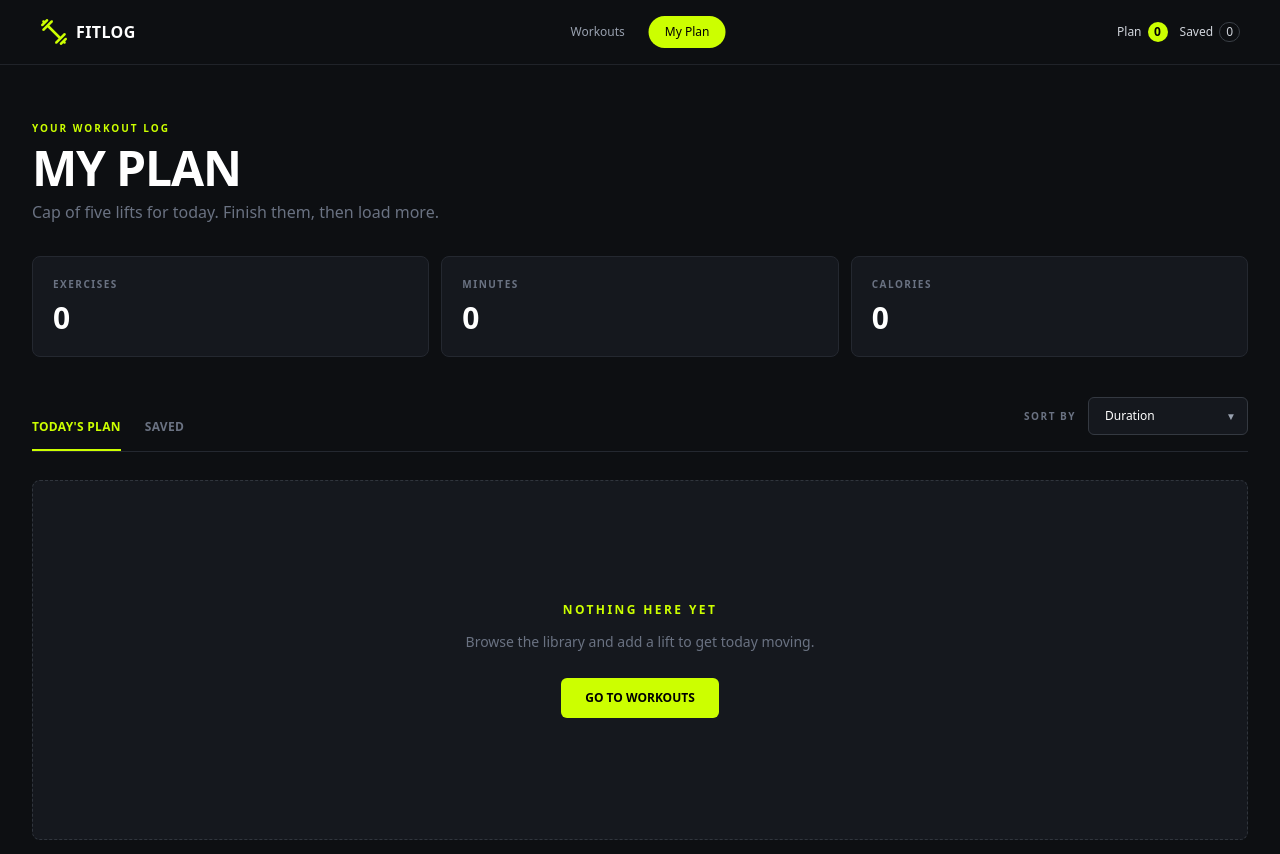
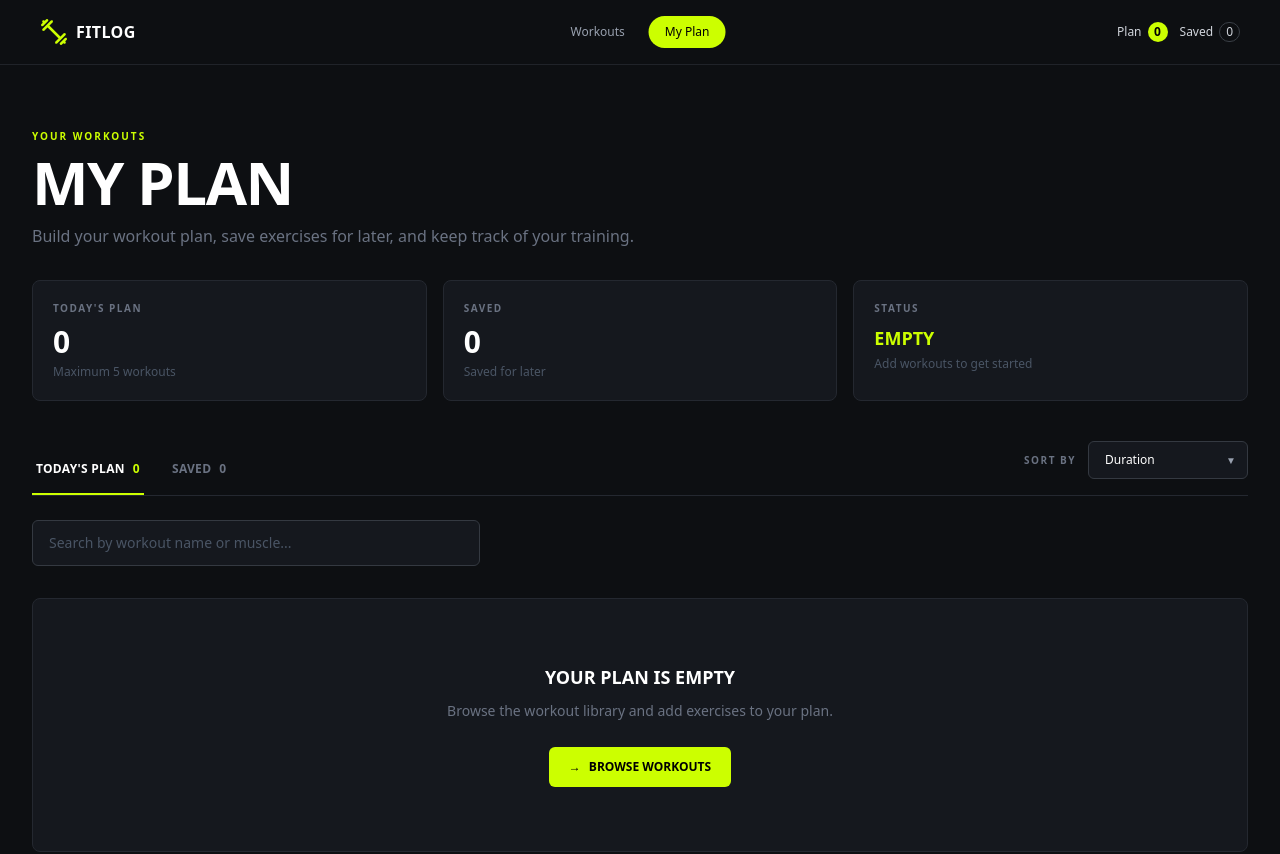
Before and after one commit to at-Shreya/fitlog, a Next.js app: page /my-plan in a window 1280 px wide. Shown: the top 854 px of the page. Built offline with nearby package versions, Linux system fonts and the light colour scheme.

Commit message:
Added search option

```diff
--- a/components/WorkoutLibrary.tsx
+++ b/components/WorkoutLibrary.tsx
@@ -18,6 +18,7 @@ export default function WorkoutLibrary() {
   const [workouts, setWorkouts] = useState<Workout[]>([]);
   const [loading, setLoading] = useState(true);
   const [error, setError] = useState("");
+  const [search, setSearch] = useState("");
 
   useEffect(() => {
     const fetchWorkouts = async () => {
@@ -46,6 +47,20 @@ export default function WorkoutLibrary() {
     fetchWorkouts();
   }, []);
 
+  const filteredWorkouts = workouts.filter((workout) => {
+    const searchText = search.toLowerCase().trim();
+
+    if (!searchText) return true;
+
+    const matchesName = workout.name.toLowerCase().includes(searchText);
+
+    const matchesTag = workout.muscleGroups.some((muscle) =>
+      muscle.toLowerCase().includes(searchText)
+    );
+
+    return matchesName || matchesTag;
+  });
+
   return (
     <section
       id="library"
@@ -63,6 +78,17 @@ export default function WorkoutLibrary() {
         <p className="mt-2 text-sm text-gray-500 sm:text-base">
           Twelve lifts covering every major muscle group.
         </p>
+
+        {/* Search */}
+        <div className="mt-6 max-w-md">
+          <input
+            type="text"
+            value={search}
+            onChange={(event) => setSearch(event.target.value)}
+            placeholder="Search by workout name or muscle..."
+            className="w-full rounded-md border border-[#343941] bg-[#15181e] px-4 py-3 text-sm text-white outline-none placeholder:text-gray-600 transition focus:border-[#ccff00]"
+          />
+        </div>
       </div>
 
       {/* Loading Animation */}
@@ -85,8 +111,10 @@ export default function WorkoutLibrary() {
 
       {/* Workout Cards */}
       {!loading && !error && (
+        <>
+          {filteredWorkouts.length > 0 ? (
             <div className="grid grid-cols-1 gap-5 sm:grid-cols-2 lg:grid-cols-3">
-          {workouts.map((workout) => (
+              {filteredWorkouts.map((workout) => (
                 <WorkoutCard
                   key={workout.id}
                   id={workout.id}
@@ -100,6 +128,14 @@ export default function WorkoutLibrary() {
                 />
               ))}
             </div>
+          ) : (
+            <div className="rounded-lg border border-[#242830] bg-[#15181e] p-8 text-center">
+              <p className="text-sm font-medium text-gray-400">
+                No workouts found.
+              </p>
+            </div>
+          )}
+        </>
       )}
     </section>
   );
--- a/src/app/my-plan/page.tsx
+++ b/src/app/my-plan/page.tsx
@@ -9,32 +9,40 @@ type Tab = "today" | "saved";
 type SortOption = "duration" | "calories" | "rating";
 
 export default function MyPlanPage() {
-  const { plan, saved, isLoaded, removeFromPlan, removeFromSaved } =
-    useFitLog();
+  const {
+    plan,
+    saved,
+    isLoaded,
+    removeFromPlan,
+    removeFromSaved,
+  } = useFitLog();
 
   const [activeTab, setActiveTab] = useState<Tab>("today");
-
+  const [sortBy, setSortBy] = useState<SortOption>("duration");
+  const [search, setSearch] = useState("");
   const [toast, setToast] = useState("");
-
-  // Default sort option is Duration
-  const [sortBy, setSortBy] = useState<SortOption>("duration");
 
   const currentWorkouts = activeTab === "today" ? plan : saved;
 
-  // Calculate total minutes
-  const totalMinutes = plan.reduce(
-    (total, workout) => total + workout.duration,
-    0
+  // Search by workout name or muscle-group tag
+  const filteredWorkouts = currentWorkouts.filter((workout) => {
+    const searchText = search.toLowerCase().trim();
+
+    if (!searchText) return true;
+
+    const matchesName = workout.name
+      .toLowerCase()
+      .includes(searchText);
+
+    const matchesTag = workout.muscleGroups.some((muscle) =>
+      muscle.toLowerCase().includes(searchText)
     );
 
-  // Calculate total calories
-  const totalCalories = plan.reduce(
-    (total, workout) => total + workout.caloriesBurned,
-    0
-  );
+    return matchesName || matchesTag;
+  });
 
-  // Sort current list
-  const sortedWorkouts = [...currentWorkouts].sort((a, b) => {
+  // Sort workouts
+  const sortedWorkouts = [...filteredWorkouts].sort((a, b) => {
     if (sortBy === "duration") {
       return a.duration - b.duration;
     }
@@ -46,7 +54,6 @@ export default function MyPlanPage() {
     return a.rating - b.rating;
   });
 
-  // Mark workout as done
   const handleMarkAsDone = (id: number) => {
     removeFromPlan(id);
 
@@ -57,107 +64,129 @@ export default function MyPlanPage() {
     }, 2500);
   };
 
+  const handleRemove = (id: number) => {
+    if (activeTab === "today") {
+      removeFromPlan(id);
+      setToast("Workout removed from your plan");
+    } else {
+      removeFromSaved(id);
+      setToast("Workout removed from saved");
+    }
+
+    setTimeout(() => {
+      setToast("");
+    }, 2500);
+  };
+
+  const handleTabChange = (tab: Tab) => {
+    setActiveTab(tab);
+    setSearch("");
+  };
+
   return (
-    <main className="mx-auto max-w-[1400px] px-4 py-10 sm:px-6 lg:px-8 lg:py-14">
+    <main className="mx-auto min-h-screen max-w-[1400px] px-4 py-10 sm:px-6 sm:py-14 lg:px-8 lg:py-16">
+      {/* Toast */}
       {toast && (
-        <div className="fixed top-6 left-1/2 z-50 -translate-x-1/2 rounded-md border border-[#3a3f46] bg-[#181c22] px-5 py-3 text-xs font-medium text-white shadow-xl">
+        <div className="fixed left-1/2 top-6 z-50 -translate-x-1/2 rounded-md border border-[#3a3f46] bg-[#181c22] px-5 py-3 text-xs font-medium text-white shadow-xl">
           <span className="mr-2 text-[#ccff00]">✓</span>
           {toast}
         </div>
       )}
 
-      {/* Page Header */}
-      <div className="mb-8">
+      {/* Header */}
+      <div>
         <p className="mb-2 text-[10px] font-bold uppercase tracking-[0.2em] text-[#ccff00]">
-          YOUR WORKOUT LOG
+          YOUR WORKOUTS
         </p>
 
-        <h1 className="text-4xl font-extrabold uppercase tracking-tight text-white sm:text-5xl">
+        <h1 className="text-4xl font-extrabold uppercase tracking-tight text-white sm:text-5xl lg:text-6xl">
           MY PLAN
         </h1>
 
-        <p className="mt-2 text-sm text-gray-500 sm:text-base">
-          Cap of five lifts for today. Finish them, then load more.
+        <p className="mt-3 max-w-2xl text-sm leading-6 text-gray-500 sm:text-base">
+          Build your workout plan, save exercises for later, and keep track of
+          your training.
         </p>
       </div>
 
-      {/* Loading State */}
-      {!isLoaded ? (
-        <div className="flex min-h-[400px] items-center justify-center">
-          <p className="text-sm text-gray-500">Loading workouts…</p>
-        </div>
-      ) : (
-        <>
-          {/* Metrics Summary */}
-          <section className="grid grid-cols-1 gap-3 sm:grid-cols-3">
-            {/* Exercises */}
+      {/* Summary */}
+      <div className="mt-8 grid grid-cols-1 gap-4 sm:grid-cols-3">
         <div className="rounded-lg border border-[#242830] bg-[#15181e] p-5">
           <p className="text-[10px] font-bold uppercase tracking-[0.15em] text-gray-500">
-                Exercises
+            Today&apos;s Plan
           </p>
 
           <p className="mt-2 text-3xl font-extrabold text-white">
-                {plan.length}
+            {isLoaded ? plan.length : 0}
+          </p>
+
+          <p className="mt-1 text-xs text-gray-600">
+            Maximum 5 workouts
           </p>
         </div>
 
-            {/* Minutes */}
         <div className="rounded-lg border border-[#242830] bg-[#15181e] p-5">
           <p className="text-[10px] font-bold uppercase tracking-[0.15em] text-gray-500">
-                Minutes
+            Saved
           </p>
 
           <p className="mt-2 text-3xl font-extrabold text-white">
-                {totalMinutes}
+            {isLoaded ? saved.length : 0}
+          </p>
+
+          <p className="mt-1 text-xs text-gray-600">
+            Saved for later
           </p>
         </div>
 
-            {/* Calories */}
         <div className="rounded-lg border border-[#242830] bg-[#15181e] p-5">
           <p className="text-[10px] font-bold uppercase tracking-[0.15em] text-gray-500">
-                Calories
+            Status
           </p>
 
-              <p className="mt-2 text-3xl font-extrabold text-white">
-                {totalCalories}
+          <p className="mt-2 text-lg font-extrabold uppercase text-[#ccff00]">
+            {plan.length > 0 ? "Ready" : "Empty"}
+          </p>
+
+          <p className="mt-1 text-xs text-gray-600">
+            {plan.length > 0
+              ? "Your plan is ready"
+              : "Add workouts to get started"}
           </p>
         </div>
-          </section>
+      </div>
 
       {/* Tabs + Sort */}
       <div className="mt-10 flex flex-col gap-5 border-b border-[#242830] sm:flex-row sm:items-end sm:justify-between">
-            {/* Tabs */}
         <div className="flex gap-6">
-              {/* Today's Plan */}
           <button
             type="button"
-                onClick={() => setActiveTab("today")}
-                className={`relative pb-4 text-xs font-bold uppercase tracking-wide transition ${
+            onClick={() => handleTabChange("today")}
+            className={`border-b-2 px-1 pb-4 text-xs font-bold uppercase tracking-wide transition ${
               activeTab === "today"
-                    ? "text-[#ccff00]"
-                    : "text-gray-500 hover:text-white"
+                ? "border-[#ccff00] text-white"
+                : "border-transparent text-gray-500 hover:text-white"
             }`}
           >
             Today&apos;s Plan
-                {activeTab === "today" && (
-                  <span className="absolute bottom-0 left-0 h-0.5 w-full bg-[#ccff00]" />
-                )}
+            <span className="ml-2 text-[#ccff00]">
+              {plan.length}
+            </span>
           </button>
 
-              {/* Saved */}
           <button
             type="button"
-                onClick={() => setActiveTab("saved")}
-                className={`relative pb-4 text-xs font-bold uppercase tracking-wide transition ${
+            onClick={() => handleTabChange("saved")}
+            className={`border-b-2 px-1 pb-4 text-xs font-bold uppercase tracking-wide transition ${
               activeTab === "saved"
-                    ? "text-[#ccff00]"
-                    : "text-gray-500 hover:text-white"
+                ? "border-[#ccff00] text-white"
+                : "border-transparent text-gray-500 hover:text-white"
             }`}
           >
             Saved
-                {activeTab === "saved" && (
-                  <span className="absolute bottom-0 left-0 h-0.5 w-full bg-[#ccff00]" />
-                )}
+            <span className="ml-2 text-gray-500">
+              {saved.length}
+            </span>
           </button>
         </div>
 
@@ -185,7 +214,6 @@ export default function MyPlanPage() {
                 <option value="rating">Rating</option>
               </select>
 
-                  {/* Chevron */}
               <span className="pointer-events-none absolute right-3 top-1/2 -translate-y-1/2 text-[10px] text-gray-400">
                 ▼
               </span>
@@ -194,37 +222,74 @@ export default function MyPlanPage() {
         </div>
       </div>
 
-          {/* Workout List / Empty State */}
-          <section className="mt-7">
-            {sortedWorkouts.length === 0 ? (
-              /* Empty State */
-              <div className="flex min-h-[360px] flex-col items-center justify-center rounded-lg border border-dashed border-[#30353d] bg-[#15181e] px-6 text-center">
-                <p className="text-xs font-bold uppercase tracking-[0.2em] text-[#ccff00]">
-                  NOTHING HERE YET
+      {/* Search */}
+      <div className="mt-6 max-w-md">
+        <input
+          type="text"
+          value={search}
+          onChange={(event) => setSearch(event.target.value)}
+          placeholder="Search by workout name or muscle..."
+          className="w-full rounded-md border border-[#343941] bg-[#15181e] px-4 py-3 text-sm text-white outline-none placeholder:text-gray-600 transition focus:border-[#ccff00]"
+        />
+      </div>
+
+      {/* Workout List */}
+      {!isLoaded ? (
+        <div className="flex min-h-[300px] items-center justify-center">
+          <div className="flex flex-col items-center">
+            <div className="h-9 w-9 animate-spin rounded-full border-4 border-[#2a2f36] border-t-[#ccff00]" />
+
+            <p className="mt-4 text-xs font-bold uppercase tracking-[0.2em] text-gray-500">
+              Loading...
             </p>
+          </div>
+        </div>
+      ) : sortedWorkouts.length === 0 ? (
+        <div className="mt-8 rounded-lg border border-[#242830] bg-[#15181e] px-6 py-16 text-center">
+          {search ? (
+            <>
+              <h2 className="text-lg font-extrabold uppercase text-white">
+                No workouts found
+              </h2>
 
-                <p className="mt-3 max-w-md text-sm leading-6 text-gray-500">
-                  Browse the library and add a lift to get today moving.
+              <p className="mt-2 text-sm text-gray-500">
+                Try searching with a different workout name or muscle group.
+              </p>
+            </>
+          ) : (
+            <>
+              <h2 className="text-lg font-extrabold uppercase text-white">
+                {activeTab === "today"
+                  ? "Your plan is empty"
+                  : "No saved workouts"}
+              </h2>
+
+              <p className="mx-auto mt-2 max-w-md text-sm leading-6 text-gray-500">
+                {activeTab === "today"
+                  ? "Browse the workout library and add exercises to your plan."
+                  : "Save workouts from the library to see them here."}
               </p>
 
               <Link
                 href="/"
-                  className="mt-6 rounded-md bg-[#ccff00] px-6 py-3 text-xs font-bold uppercase text-black transition hover:bg-[#baf000]"
+                className="mt-6 inline-flex items-center gap-2 rounded-md bg-[#ccff00] px-5 py-3 text-xs font-bold uppercase text-black transition hover:bg-[#baf000]"
               >
-                  Go to workouts
+                <span>→</span>
+                <span>Browse Workouts</span>
               </Link>
+            </>
+          )}
         </div>
       ) : (
-              /* Workout Cards */
-              <div className="space-y-4">
+        <div className="mt-8 space-y-4">
           {sortedWorkouts.map((workout) => (
             <div
               key={workout.id}
               className="overflow-hidden rounded-lg border border-[#242830] bg-[#15181e]"
             >
               <div className="flex flex-col sm:flex-row">
-                      {/* Thumbnail */}
-                      <div className="relative h-56 w-full shrink-0 sm:h-auto sm:w-56 lg:w-64">
+                {/* Image */}
+                <div className="relative h-52 w-full shrink-0 bg-[#1b1f25] sm:h-auto sm:w-56 lg:w-64">
                   <Image
                     src={workout.image}
                     alt={workout.name}
@@ -234,11 +299,9 @@ export default function MyPlanPage() {
                   />
                 </div>
 
-                      {/* Workout Information */}
-                      <div className="flex flex-1 flex-col justify-between p-5 sm:p-6">
-                        <div>
-                          {/* Muscle Group Tags */}
-                          <div className="mb-3 flex flex-wrap gap-2">
+                {/* Content */}
+                <div className="flex flex-1 flex-col p-5 sm:p-6">
+                  <div className="flex flex-wrap gap-2">
                     {workout.muscleGroups.map((muscle) => (
                       <span
                         key={muscle}
@@ -249,38 +312,34 @@ export default function MyPlanPage() {
                     ))}
                   </div>
 
-                          {/* Workout Name */}
-                          <h2 className="text-xl font-extrabold uppercase leading-tight text-white sm:text-2xl">
+                  <h2 className="mt-3 text-xl font-extrabold uppercase leading-tight text-white sm:text-2xl">
                     {workout.name}
                   </h2>
 
-                          {/* Equipment */}
                   <p className="mt-2 text-xs text-gray-500">
                     {workout.equipment}
                   </p>
 
                   {/* Stats */}
-                          <div className="mt-5 flex flex-wrap items-center gap-4 border-t border-[#252930] pt-4 text-xs text-gray-400">
-                            <span className="flex items-center gap-1.5">
-                              <span className="text-gray-300">◷</span>
+                  <div className="mt-4 flex flex-wrap items-center gap-4 border-t border-[#252930] pt-4 text-xs text-gray-400">
+                    <span className="flex items-center gap-1">
+                      <span>◷</span>
                       {workout.duration} min
                     </span>
 
-                            <span className="flex items-center gap-1.5">
-                              <span className="text-gray-300">🔥</span>
+                    <span className="flex items-center gap-1">
+                      <span>🔥</span>
                       {workout.caloriesBurned} kcal
                     </span>
 
-                            <span className="flex items-center gap-1.5">
-                              <span className="text-gray-300">★</span>
+                    <span className="flex items-center gap-1">
+                      <span>★</span>
                       {workout.rating}
                     </span>
                   </div>
-                        </div>
 
-                        {/* Action Buttons */}
-                        <div className="mt-6 flex flex-col gap-2 sm:flex-row sm:items-center">
-                          {/* View Details */}
+                  {/* Buttons */}
+                  <div className="mt-5 flex flex-col gap-3 sm:mt-auto sm:flex-row sm:items-center">
                     <Link
                       href={`/workouts/${workout.id}`}
                       className="rounded-md bg-[#ccff00] px-5 py-3 text-center text-[10px] font-bold uppercase text-black transition hover:bg-[#baf000]"
@@ -288,38 +347,26 @@ export default function MyPlanPage() {
                       View Details
                     </Link>
 
-                          {/* Mark as Done */}
                     {activeTab === "today" && (
                       <button
                         type="button"
                         onClick={() => handleMarkAsDone(workout.id)}
                         className="rounded-md border border-[#3a3f46] px-5 py-3 text-[10px] font-bold uppercase text-gray-300 transition hover:border-[#ccff00] hover:text-white"
                       >
-                              <span className="mr-2">✓</span>
+                        <span className="mr-2 text-[#ccff00]">
+                          ✓
+                        </span>
                         Mark as Done
                       </button>
                     )}
 
-                          {/* Remove */}
                     <button
                       type="button"
-                            onClick={() => {
-                              if (activeTab === "today") {
-                                removeFromPlan(workout.id);
-                                setToast("Workout removed from your plan");
-                              } else {
-                                removeFromSaved(workout.id);
-                                setToast("Workout removed from saved");
-                              }
-
-                              setTimeout(() => {
-                                setToast("");
-                              }, 2500);
-                            }}
-                            className="flex h-10 w-10 items-center justify-center rounded-md border border-[#3a3f46] text-sm text-gray-500 transition hover:border-red-500 hover:text-red-400"
-                            aria-label={`Remove ${workout.name}`}
+                      onClick={() => handleRemove(workout.id)}
+                      className="rounded-md border border-[#3a3f46] px-5 py-3 text-[10px] font-bold uppercase text-gray-400 transition hover:border-red-400 hover:text-red-400"
                     >
-                            ×
+                      <span className="mr-2">✕</span>
+                      Remove
                     </button>
                   </div>
                 </div>
@@ -328,9 +375,6 @@ export default function MyPlanPage() {
           ))}
         </div>
       )}
-          </section>
-        </>
-      )}
     </main>
   );
 }
```
Lines whose indentation alone changed are shown as unchanged.
